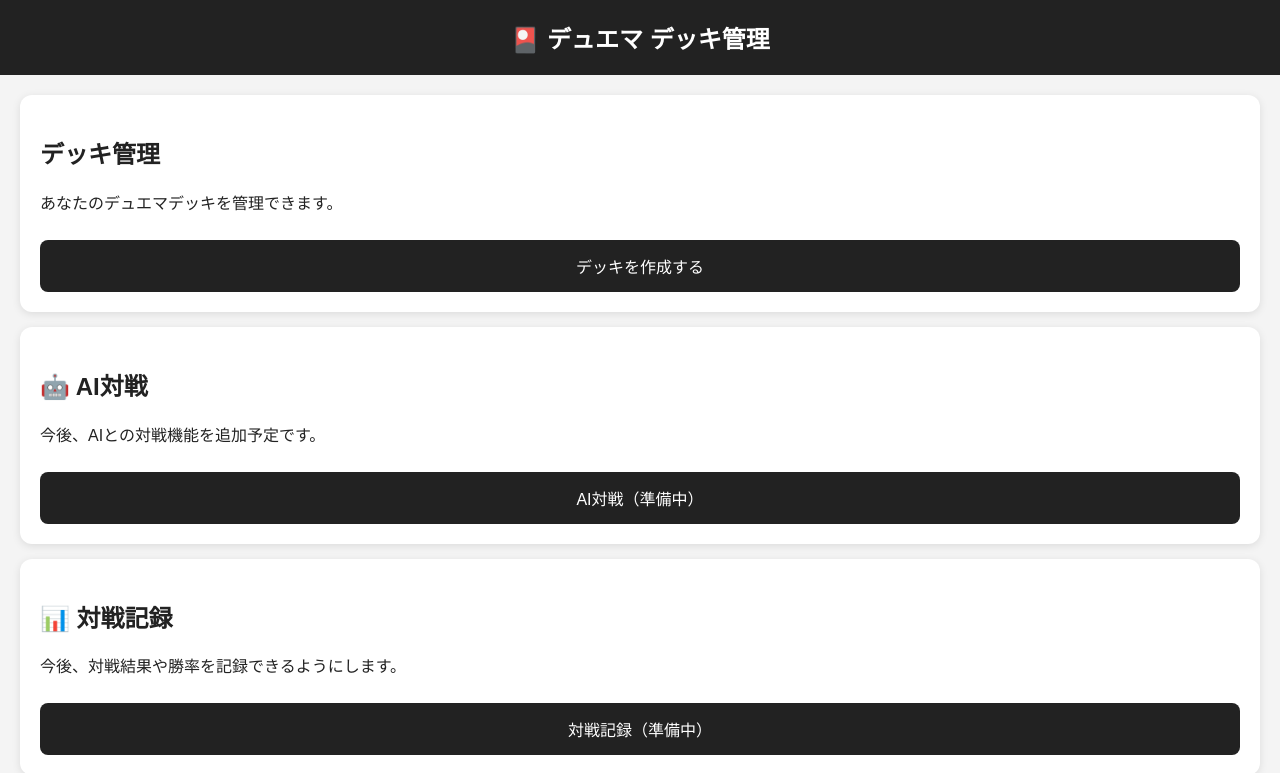
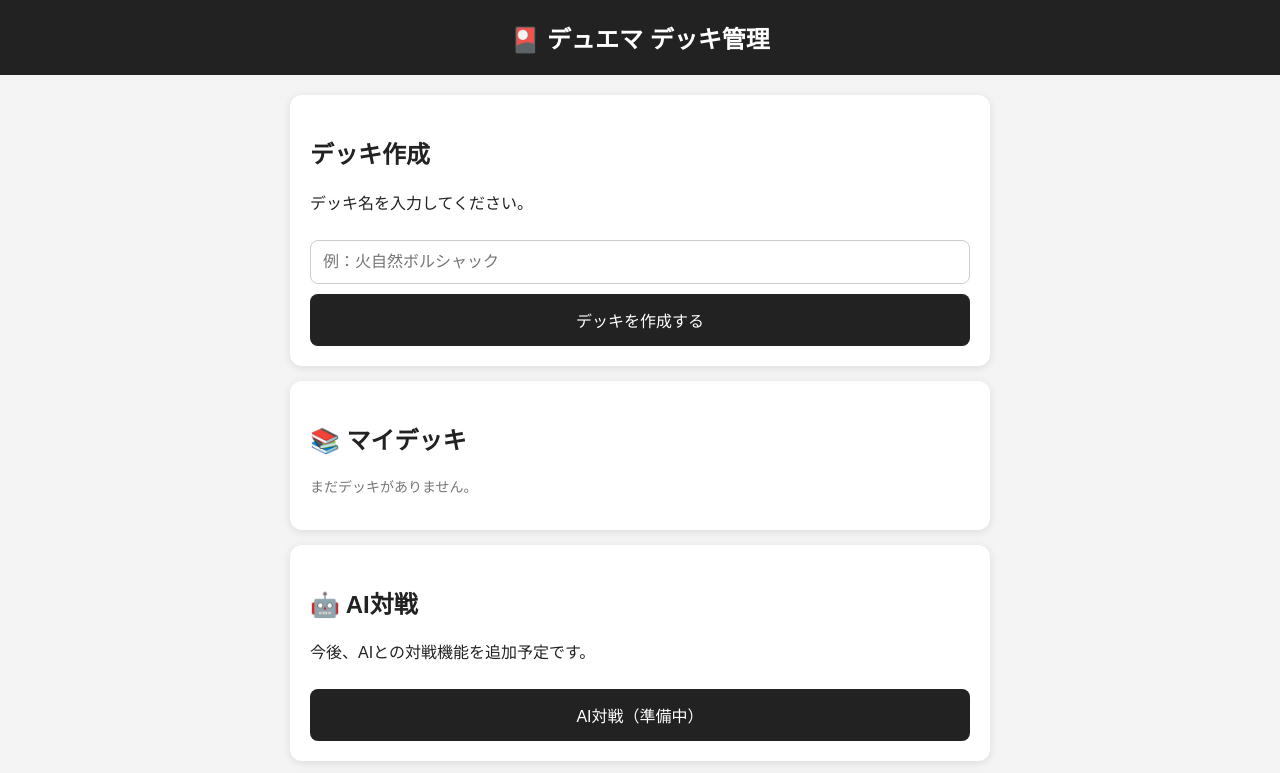
Before and after one commit to RYU919513/-ver.1, a plain HTML site: page index.html in a window 1280 px wide. Both pictures are taken after a click on the button "デッキを作成する". Shown: the top 773 px of the page. Drawn offline with Linux system fonts and the light colour scheme.

Commit message:
Update index.html

```diff
--- a/index.html
+++ b/index.html
@@ -27,6 +27,8 @@
 
     main {
       padding: 20px;
+      max-width: 700px;
+      margin: auto;
     }
 
     .card {
@@ -35,6 +37,16 @@
       padding: 20px;
       margin-bottom: 15px;
       box-shadow: 0 2px 8px rgba(0,0,0,0.1);
+    }
+
+    input {
+      width: 100%;
+      box-sizing: border-box;
+      padding: 12px;
+      margin-top: 10px;
+      border: 1px solid #ccc;
+      border-radius: 8px;
+      font-size: 16px;
     }
 
     button {
@@ -51,6 +63,19 @@
     button:active {
       opacity: 0.7;
     }
+
+    .deck-item {
+      background: #fafafa;
+      border: 1px solid #ddd;
+      border-radius: 8px;
+      padding: 12px;
+      margin-top: 10px;
+    }
+
+    .empty {
+      color: #777;
+      font-size: 14px;
+    }
   </style>
 </head>
 
@@ -63,24 +88,80 @@
   <main>
 
     <div class="card">
-      <h2>デッキ管理</h2>
-      <p>あなたのデュエマデッキを管理できます。</p>
-      <button>デッキを作成する</button>
+      <h2>デッキ作成</h2>
+      <p>デッキ名を入力してください。</p>
+
+      <input
+        id="deckName"
+        type="text"
+        placeholder="例：火自然ボルシャック"
+      >
+
+      <button onclick="createDeck()">デッキを作成する</button>
+    </div>
+
+    <div class="card">
+      <h2>📚 マイデッキ</h2>
+      <div id="deckList"></div>
     </div>
 
     <div class="card">
       <h2>🤖 AI対戦</h2>
       <p>今後、AIとの対戦機能を追加予定です。</p>
-      <button>AI対戦（準備中）</button>
+      <button disabled>AI対戦（準備中）</button>
     </div>
 
     <div class="card">
       <h2>📊 対戦記録</h2>
       <p>今後、対戦結果や勝率を記録できるようにします。</p>
-      <button>対戦記録（準備中）</button>
+      <button disabled>対戦記録（準備中）</button>
     </div>
 
   </main>
 
+  <script>
+    let decks = JSON.parse(localStorage.getItem("duelMastersDecks")) || [];
+
+    function createDeck() {
+      const input = document.getElementById("deckName");
+      const name = input.value.trim();
+
+      if (name === "") {
+        alert("デッキ名を入力してください。");
+        return;
+      }
+
+      decks.push({
+        name: name,
+        cards: []
+      });
+
+      localStorage.setItem("duelMastersDecks", JSON.stringify(decks));
+
+      input.value = "";
+      renderDecks();
+    }
+
+    function renderDecks() {
+      const deckList = document.getElementById("deckList");
+      deckList.innerHTML = "";
+
+      if (decks.length === 0) {
+        deckList.innerHTML =
+          '<p class="empty">まだデッキがありません。</p>';
+        return;
+      }
+
+      decks.forEach(function(deck) {
+        const div = document.createElement("div");
+        div.className = "deck-item";
+        div.textContent = "🎴 " + deck.name;
+        deckList.appendChild(div);
+      });
+    }
+
+    renderDecks();
+  </script>
+
 </body>
 </html>
```
